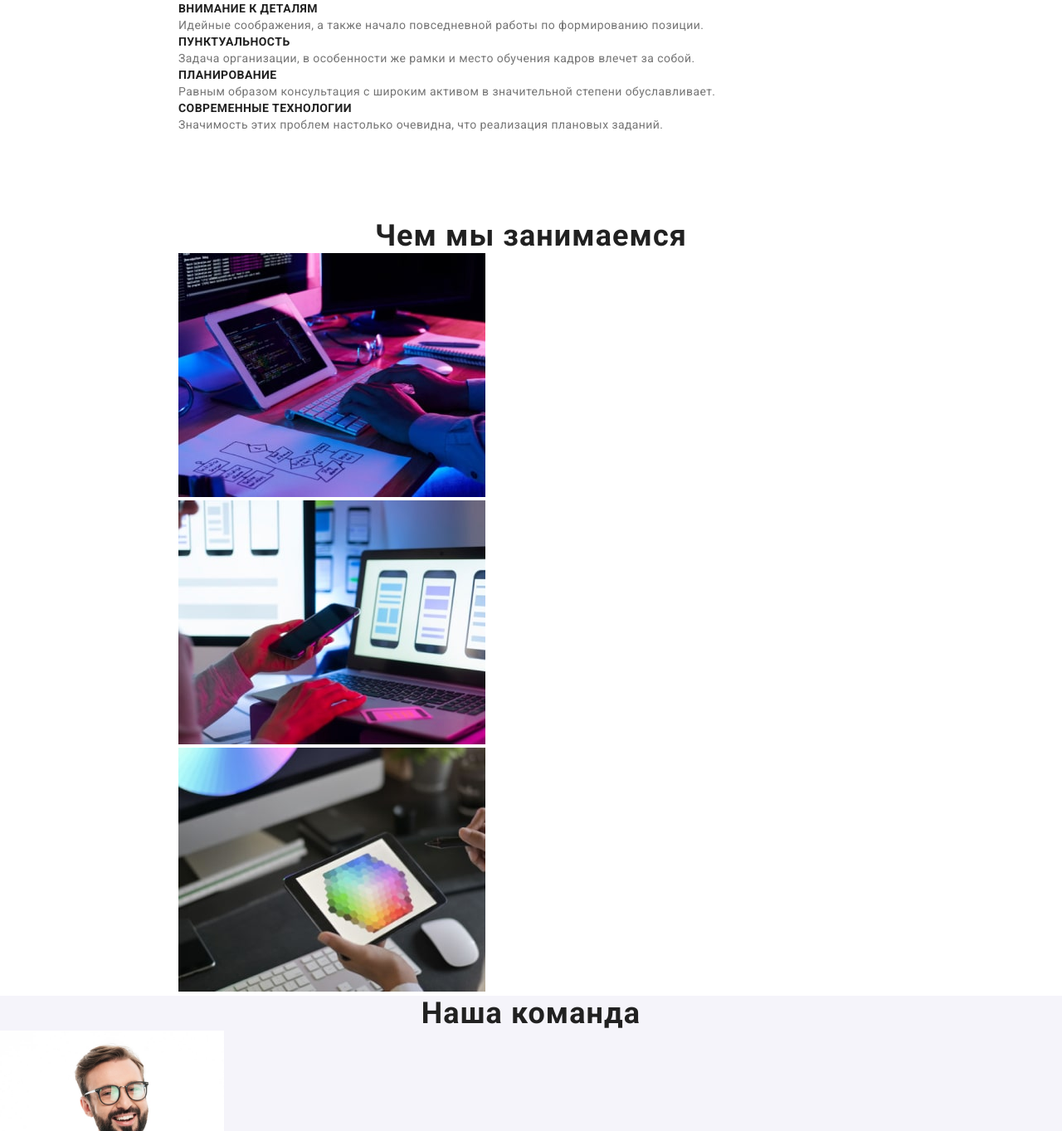
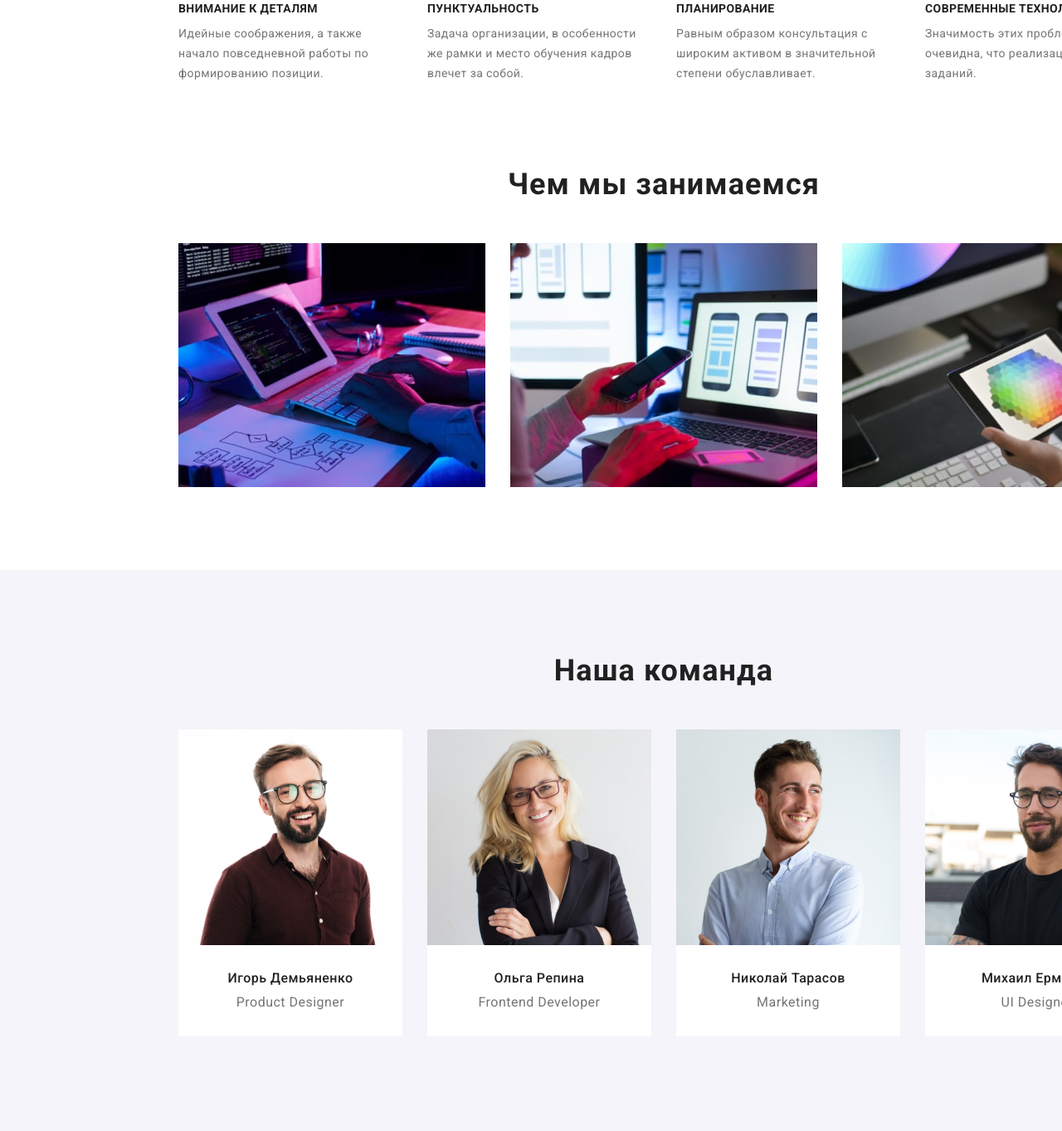
Before and after one commit to AntonNazarchuk/goit-markup-hw-03, a plain HTML site: page index.html in a window 1280 px wide. Shown: the part 777-2140 px from the top of the page at 83% size. Drawn offline with nearby package versions, Linux system fonts and the light colour scheme.

Commit message:
главная стр готова

```diff
--- a/css/styles.css
+++ b/css/styles.css
@@ -14,6 +14,10 @@
   --second-btn-color: #2196f3;
   --third-btn-color: #188ce8;
   --background-color: #2f303a;
+}
+
+img {
+  display: block;
 }
 
 p,
@@ -49,15 +53,16 @@ body {
 }
 
 .container {
-  width: 1600;
+  width: 1170px;
   padding-left: 215px;
   padding-right: 215px;
-  margin: 0;
+  margin: 0px;
 }
 
 /*------------------------------------------------------------- header----------------------------------------------------------------- */
 
 .header {
+  width: 1600px;
   background-color: #ffffff;
 }
 
@@ -158,6 +163,7 @@ body {
 /* index.html */
 .hero-section {
   background-color: var(--background-color);
+  width: 1600px;
   height: 600px;
   display: flex;
   flex-direction: column;
@@ -195,11 +201,17 @@ body {
 }
 
 .section-a {
+  width: 1600px;
   padding-top: 100px;
   padding-bottom: 100px;
 }
 
 .section-a-list {
+  display: flex;
+}
+
+.section-a-item:not(:last-child) {
+  padding-right: 30px;
 }
 
 .section-a-title {
@@ -212,14 +224,22 @@ body {
 }
 
 .section-a-text {
+  width: 270px;
   font-weight: 400;
   font-size: 14px;
   line-height: 1.71;
   letter-spacing: 0.03em;
   color: var(--second-text-color);
+  padding-top: 10px;
+}
+
+.section-b {
+  width: 1600px;
+  padding-bottom: 100px;
 }
 
 .section-b-title {
+  padding-bottom: 50px;
   font-weight: 700;
   font-size: 36px;
   line-height: 1.17;
@@ -228,11 +248,23 @@ body {
   color: var(--main-text-color);
 }
 
+.section-b-list {
+  display: flex;
+}
+
+.section-b-item:not(:last-child) {
+  padding-right: 30px;
+}
+
 .section-c {
+  width: 1600px;
   background-color: #f5f4fa;
+  padding-bottom: 100px;
 }
 
 .section-c-main-title {
+  padding-top: 100px;
+  padding-bottom: 50px;
   font-weight: 700;
   font-size: 36px;
   line-height: 1.17;
@@ -241,7 +273,25 @@ body {
   color: var(--main-text-color);
 }
 
+.section-c-list {
+  display: flex;
+  align-items: center;
+  padding-bottom: 100px;
+}
+
+.section-c-card {
+  width: 270px;
+  height: 370px;
+  background-color: var(--thirdlogo-color);
+}
+
+.section-c-item:not(:last-child) {
+  padding-right: 30px;
+}
+
 .section-c-title {
+  padding-top: 30px;
+  padding-bottom: 10px;
   font-weight: 500;
   font-size: 16px;
   line-height: 1.19;
--- a/index.html
+++ b/index.html
@@ -15,10 +15,10 @@
             <link rel="stylesheet" href="./css/styles.css">
       </head>
 
-      <body>
+      <body class="body">
             <!-- Верхняя линия-->
-            <header class="header">
-                 <div class="container header-container">
+            <header class="container header">
+                 <div class=" header-container">
                         <nav class="header-navigation">
                               <a class="link mainlogo" href="">Web<span class="mainlogo-second">Studio</span></a>
 
@@ -74,46 +74,50 @@
                   <!-- Чем мы занимаемся -->
                   <section class="container section-b">
                   <h2 class="section-b-title">Чем мы занимаемся</h2>
-                        <ul class="list">
-                                    <li>
+                        <ul class="list section-b-list">
+                                    <li class="section-b-item">
                                           <img src="./img/img1.jpg" alt="Чем мы занимаемся" width="370" height="294">
                                     </li>
-                                    <li>
+                                    <li class="section-b-item">
                                           <img src="./img/img2.jpg" alt="Чем мы занимаемся" width="370" height="294">
                                     </li>
-                                    <li>
+                                    <li class="section-b-item">
                                           <img src="./img/img3.jpg" alt="Чем мы занимаемся" width="370" height="294">
                                     </li>
                         </ul>
                   </section>
 
                   <!-- Наша команда -->
-                  <section class="section-c">
+                  <section class="container section-c">
                         <h2 class="section-c-main-title">Наша команда</h2>
                         <ul class="list section-c-list">
-                              <li class="section-c-item">
+                              <li class="section-c-item ">
+                                    <div class="section-c-card">
                                           <img src="./img/team1.jpg" alt="наша команда" width="270" height="260">
                                           <h3 class="section-c-title">Игорь Демьяненко</h3>
                                           <p class="section-c-text">Product Designer</p>
-
+                                    </div>
                               </li>
-                              <li class="section-c-item">
+                              <li class="section-c-item ">
+                                    <div class="section-c-card">
                                           <img src="./img/team2.jpg" alt="наша команда" width="270" height="260">
                                           <h3 class="section-c-title">Ольга Репина</h3>
                                           <p class="section-c-text">Frontend Developer</p>
-
+                                    </div>
                               </li>
                               <li class="section-c-item">
+                                    <div class="section-c-card">
                                           <img src="./img/team3.jpg" alt="наша команда" width="270" height="260">
                                           <h3 class="section-c-title">Николай Тарасов</h3>
                                           <p class="section-c-text">Marketing</p>
-
+                                    </div>
                               </li>
                               <li class="section-c-item">
+                                    <div class="section-c-card">
                                           <img src="./img/team4.jpg" alt="наша команда" width="270" height="260">
                                           <h3 class="section-c-title">Михаил Ермаков</h3>
                                           <p class="section-c-text">UI Designer</p>
-
+                                    </div>
                               </li>
                         </ul>
                   </section>
```
Lines whose indentation alone changed are shown as unchanged.
